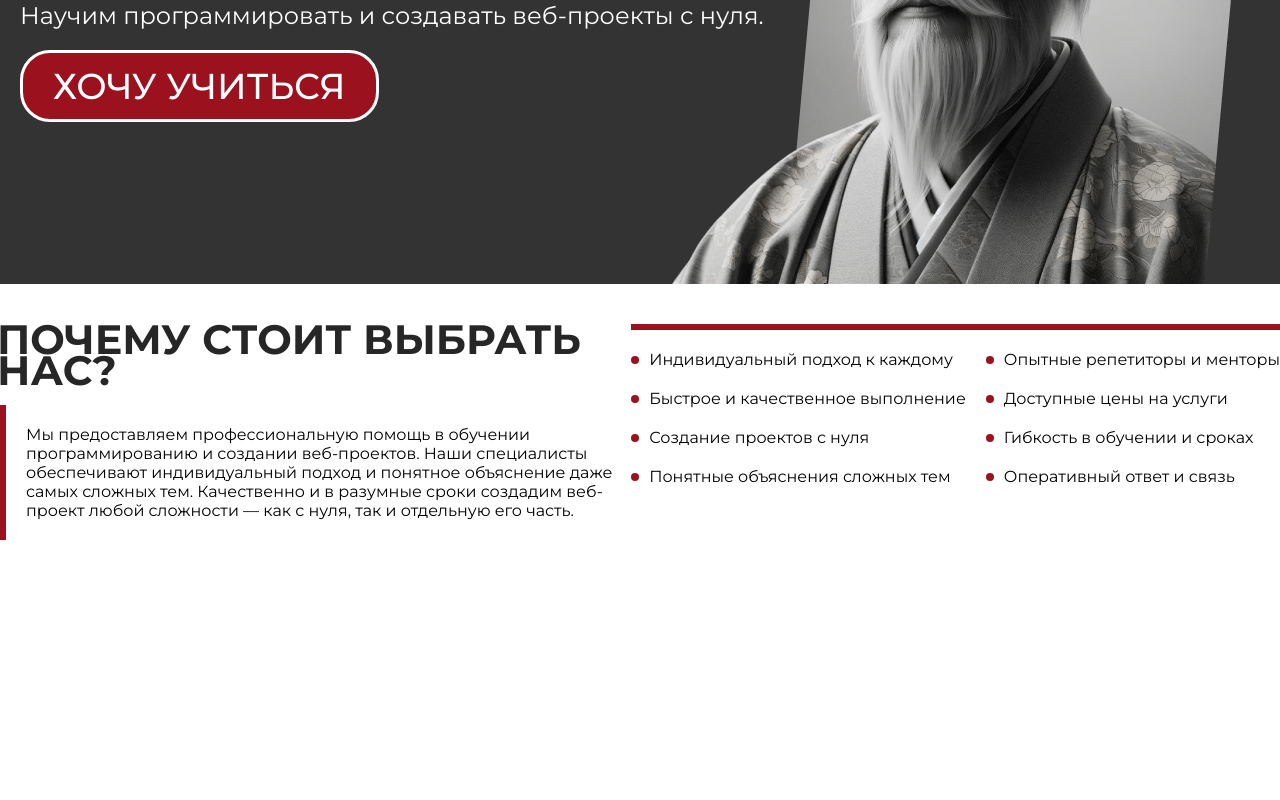
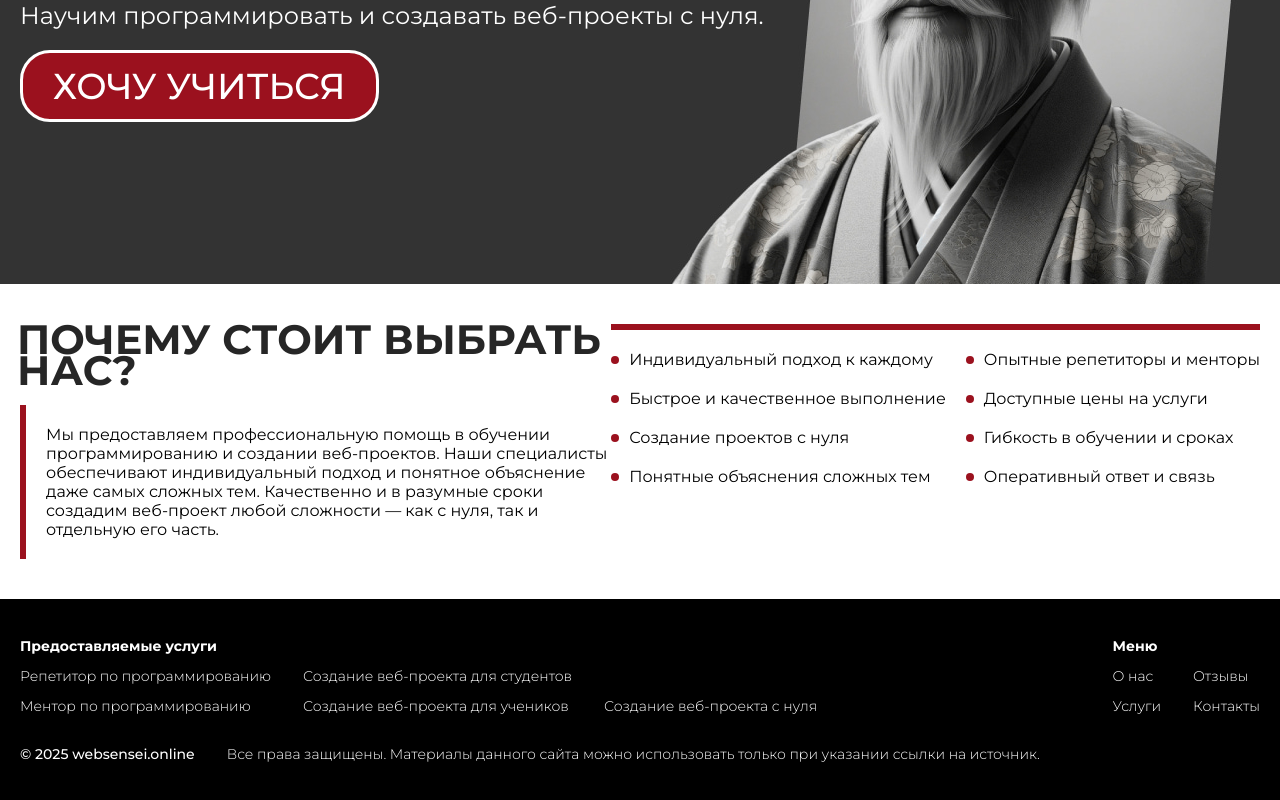
Before and after one commit to maksymbashkatov/websensei, a Next.js app: page / in a window 1280 px wide. Shown: the part 440-1240 px from the top of the page. Before the commit the page ends 1020 px from the top, so only its background shows below. Built offline with nearby package versions, Linux system fonts and the light colour scheme.

Commit message:
feat(footer.tsx, footer.module.css): add footer component and styles for it fix(globals.css): fix bug with paddings in section refactor: add 300 Montserrat font

```diff
--- /dev/null
+++ b/app/components/footer.module.css
@@ -0,0 +1,80 @@
+.footer {
+  display: grid;
+  grid-template-columns: repeat(2, auto);
+  row-gap: 32px;
+  font-size: 14px;
+}
+
+.footer h3 {
+  font-size: 14px;
+  font-weight: 700;
+  line-height: 1;
+}
+
+.footer a {
+  font-weight: 300;
+  position: relative;
+}
+
+.footer a::before {
+  content: '';
+  position: absolute;
+  left: 50.3%;
+  transform: translateX(-50%);
+  bottom: -6px;
+  width: 0;
+  height: 2px;
+  background-color: #5C5C5C;
+  transition: 0.3s;
+}
+
+.footer a:hover::before {
+  width: 100%;
+}
+
+.nav {
+  display: grid;
+  grid-template-rows: repeat(3, auto);
+  grid-auto-flow: column;
+  row-gap: 16px;
+  column-gap: 32px;
+  justify-self: end;
+  width: fit-content;
+  justify-items: start;
+}
+
+.services {
+  grid-template-columns: repeat(3, auto);
+  justify-self: start;
+}
+
+.services h3 {
+  grid-column: span 3;
+}
+
+.services > *:nth-child(6) {
+  grid-row: 3 / 4;
+}
+
+.menu {
+  grid-template-columns: repeat(2, auto);
+}
+
+.menu h3 {
+  grid-column: span 2;
+}
+
+.copyright {
+  display: grid;
+  grid-template-columns: repeat(2, auto);
+  column-gap: 32px;
+  width: fit-content;
+}
+
+.copyright > p:nth-child(1) {
+  font-weight: 500;
+}
+
+.copyright > p:nth-child(2) {
+  font-weight: 300;
+}
--- /dev/null
+++ b/app/components/footer.tsx
@@ -0,0 +1,44 @@
+import Link from 'next/link';
+import styles from './footer.module.css';
+
+const services = [
+  { id: 1, link: '', text: 'Репетитор по программированию' },
+  { id: 2, link: '', text: 'Ментор по программированию' },
+  { id: 3, link: '', text: 'Создание веб-проекта для студентов' },
+  { id: 4, link: '', text: 'Создание веб-проекта для учеников' },
+  { id: 5, link: '', text: 'Создание веб-проекта с нуля' }
+];
+
+const menu = [
+  { id: 1, link: '', text: 'О нас' },
+  { id: 2, link: '', text: 'Услуги' },
+  { id: 3, link: '', text: 'Отзывы' },
+  { id: 4, link: '', text: 'Контакты' }
+];
+
+export default function Footer() {
+  return <footer>
+    <div className={`${styles.footer} container section`}>
+      <div className={`${styles.services} ${styles.nav}`}>
+        <h3>Предоставляемые услуги</h3>
+        {
+          services.map((service) =>
+            <Link href={service.link} key={service.id}>{service.text}</Link>
+          )
+        }
+      </div>
+      <div className={`${styles.menu} ${styles.nav}`}>
+        <h3 className={styles.h3S}>Меню</h3>
+        {
+          menu.map((item) =>
+            <Link href={item.link} key={item.id}>{item.text}</Link>
+          )
+        }
+      </div>
+      <div className={styles.copyright}>
+        <p>© 2025 websensei.online</p>
+        <p>Все права защищены. Материалы данного сайта можно использовать только при указании ссылки на источник.</p>
+      </div>
+    </div>
+  </footer>
+}
--- a/app/globals.css
+++ b/app/globals.css
@@ -1,3 +1,11 @@
+@font-face {
+  font-family: 'Montserrat';
+  src: url('/fonts/Montserrat-Light.woff2') format('woff2'),
+       url('/fonts/Montserrat-Light.woff') format('woff');
+  font-weight: 300;
+  font-style: normal;
+}
+
 @font-face {
   font-family: 'Montserrat';
   src: url('/fonts/Montserrat-Regular.woff2') format('woff2'),
@@ -66,5 +74,10 @@ a:hover, .a:focus {
 }
 
 .section {
-  padding: 40px 0;
+  padding-top: 40px;
+  padding-bottom: 40px;
 }
+
+footer {
+  background-color: #000000;
+}
--- a/app/layout.tsx
+++ b/app/layout.tsx
@@ -1,5 +1,6 @@
 import type { Metadata, Viewport } from 'next';
 import './globals.css';
+import Footer from './components/footer';
 
 export const metadata: Metadata = {
   title: 'WebSensei APP',
@@ -20,6 +21,7 @@ export default function RootLayout({
     <html lang='ru'>
       <body>
         {children}
+        <Footer/>
       </body>
     </html>
   );
```
Also changed, not shown: app/components/header.module.css (+8 -0 lines), public/fonts/Montserrat-Light.woff (added), public/fonts/Montserrat-Light.woff2 (added).
